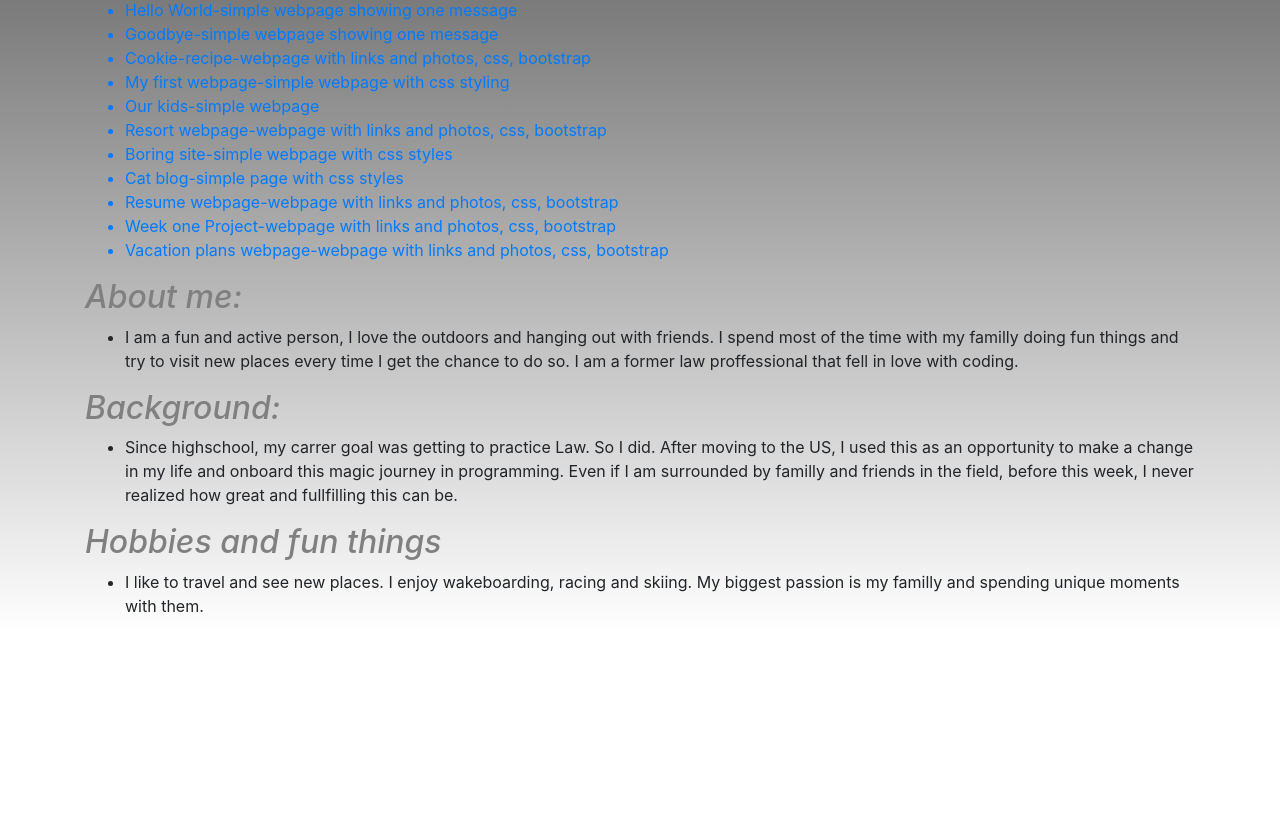
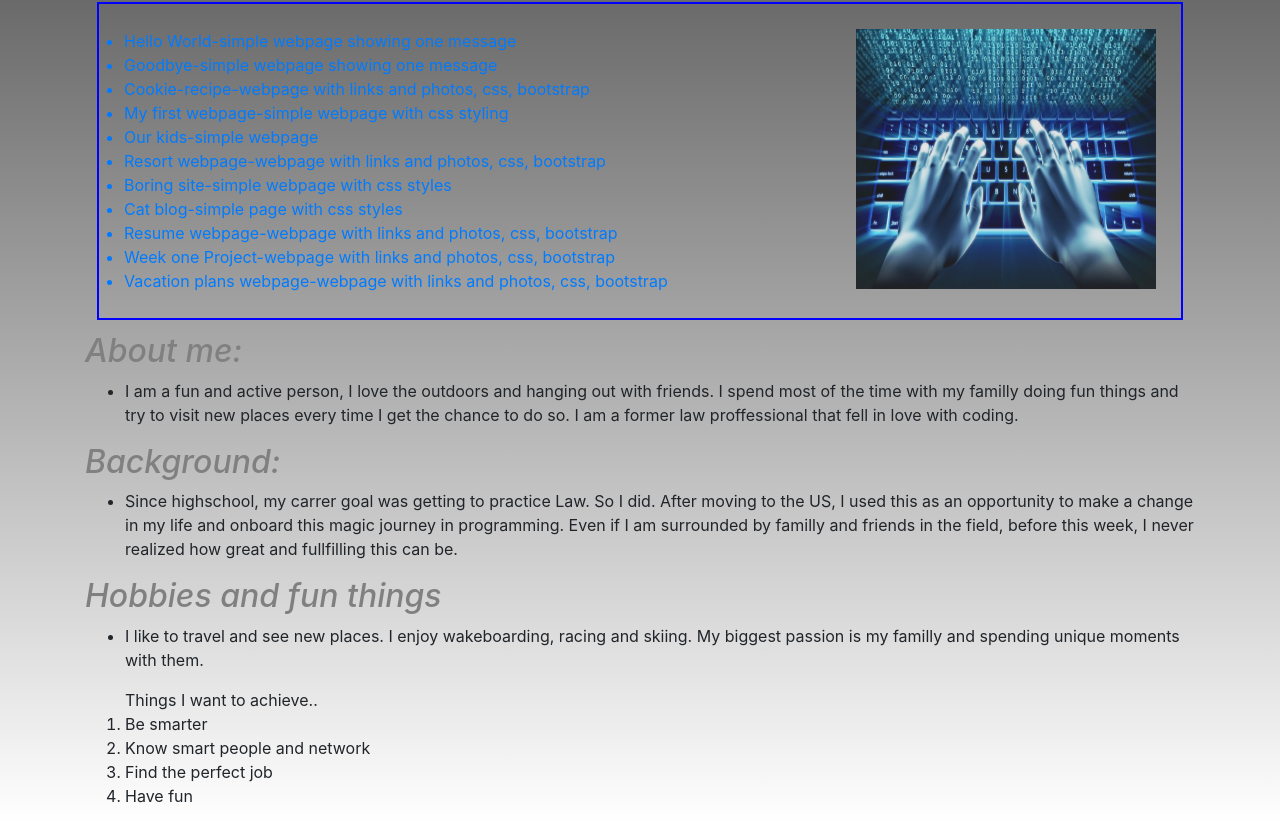
Before and after one commit to florinmirica/portfolio, a plain HTML site: page index.html in a window 1280 px wide. Shown: the part 586-1410 px from the top of the page. Before the commit the page ends 1220 px from the top, so only its background shows below. Drawn offline with Linux system fonts and the light colour scheme.

Commit message:
add float, padding, margin and border to CSS styles, use box model and add HTML tags ol and em

```diff
--- a/css/styles.css
+++ b/css/styles.css
@@ -13,9 +13,12 @@ p{
   font-style: italic;
   font-weight: lighter;
 }
-img{
+img {
   opacity: 0.8;
+
 }
+.class1{float: right}
+
 body {
   background: linear-gradient(
       to bottom,
@@ -23,5 +26,9 @@ body {
       rgba(255,255,255,50)
     ),url("../img/photo2.jpg");
 
-
 }
+.my-class {
+  margin: 12px;
+  border: 2px solid blue;
+  padding: 25px;
+}
--- a/index.html
+++ b/index.html
@@ -3,20 +3,21 @@
   <head>
     <link rel="stylesheet" href="css/bootstrap.css" type="text/css">
     <link rel="stylesheet" href="css/styles.css" type="text/css">
-    <title>florin mirica portfolio</title>
+    <title><florin mirica portfolio</title>
   </head>
   <body>
 
   <div class="container">
   <div class="jumbotron">
-    <h1> My portfolio-Florin Mirica </h1>
+    <h1> My portfolio-<em>Florin Mirica</em> </h1>
   </div>
     <img src="img/photo1.jpg" alt="man with pc at the beach">
     <p>My <strong>vision</strong> about being a <span style="color:orange">developer...</span.developer</p>
   <div class="well">
     <h2>Projects proudly completed during my first week:</h2>
 </div>
-  <ul>
+  <ul class="my-class">
+    <img src="img/photo2.jpg" width="300" height="260" alt="Matrix keyboard" class="class1">
     <a href = "https://github.com/florinmirica/Hello-World"><li>Hello World-simple webpage showing one message</li></a>
     <a href = "https://github.com/florinmirica/goodbye"><li>Goodbye-simple webpage showing one message</li></a>
     <a href = "https://github.com/florinmirica/cookie-recipe"><li>Cookie-recipe-webpage with links and photos, css, bootstrap</li></a>
@@ -43,9 +44,12 @@
         <li>I like to travel and see new places. I enjoy wakeboarding, racing and skiing. My biggest passion is my familly and spending unique moments with them.</li>
 
       </ul>
+    <ol>Things I want to achieve..
+      <li>Be smarter</li>
+      <li>Know smart people and network</li>
+      <li>Find the perfect job</li>
+      <li>Have fun</li>
 
-
-
-
+    </ol>
   </body>
 </html>
```
